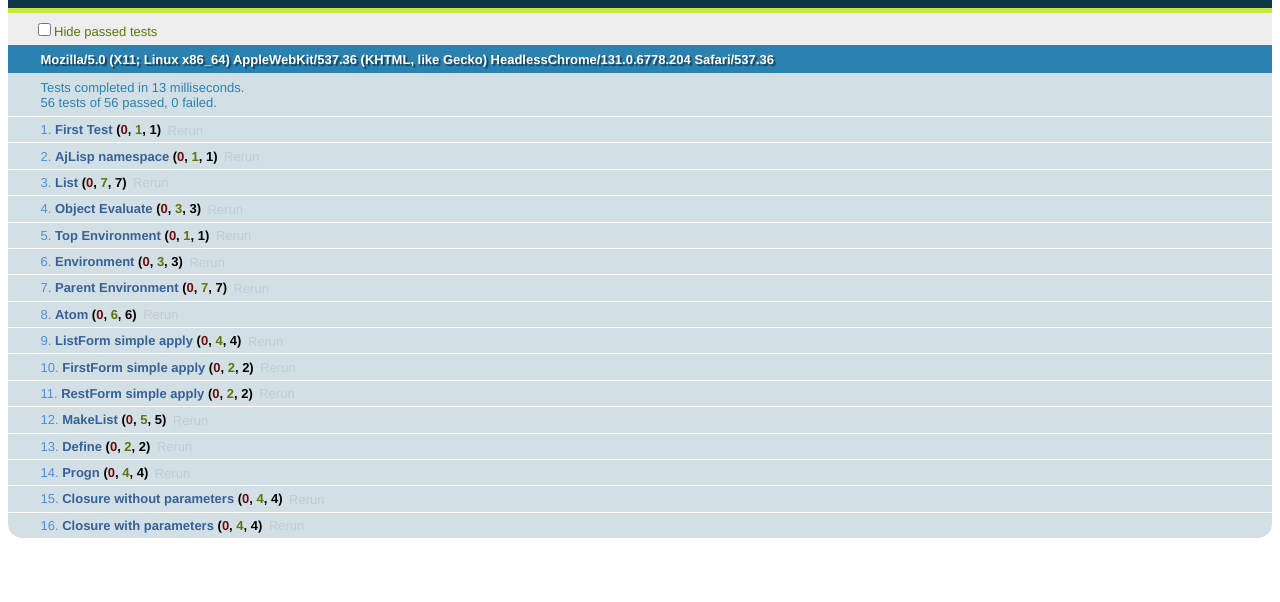
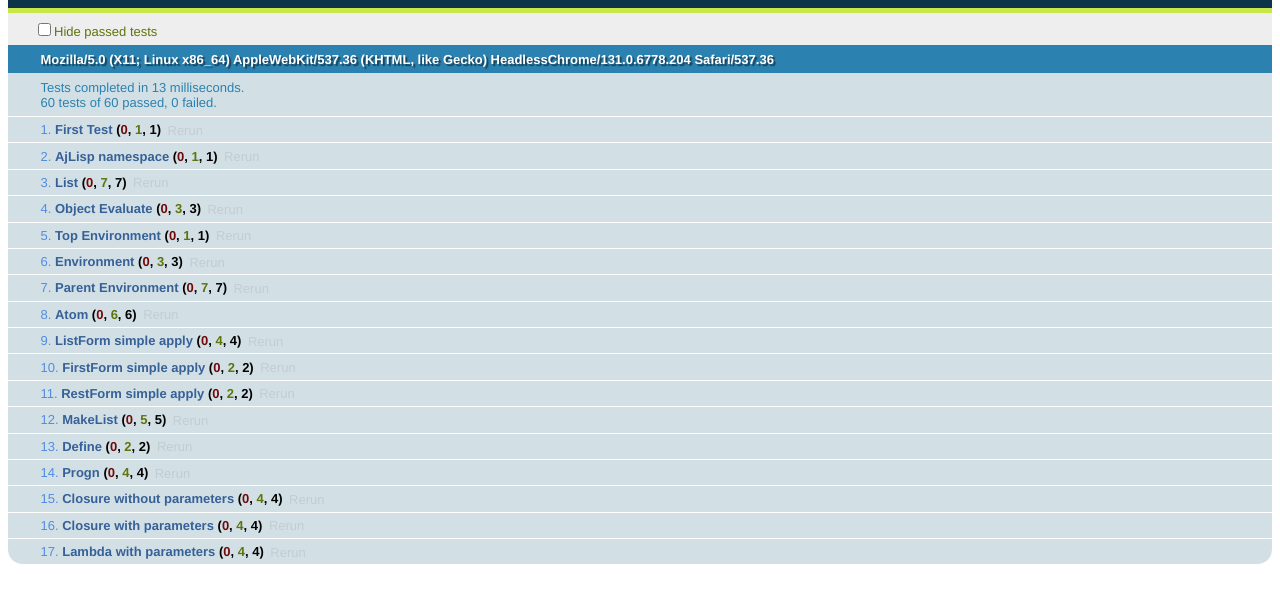
Before and after one commit to ajlopez/AjLispJs, a plain HTML site: page test/index.html in a window 1280 px wide. Shown: the part 48-650 px from the top of the page. Drawn offline with Linux system fonts and the light colour scheme.

Commit message:
Lambda with first test

```diff
--- a/src/ajlisp.js
+++ b/src/ajlisp.js
@@ -260,13 +260,21 @@ AjLisp = function() {
 			return list.rest();
 	}
 
-	var defineForm = new SpecialForm()
+	var defineForm = new SpecialForm();
 	defineForm.eval = function eval(list, env)
 	{
 		var name = list.first().name();
 		var value = evaluate(list.rest().first(), env);
 		environment[name] = value;
 		return value;
+	}
+
+	var lambdaForm = new SpecialForm();
+	lambdaForm.eval = function eval(list, env)
+	{
+		var argnames = list.first();
+		var body = list.rest();
+		return new Closure(argnames, env, body);
 	}
 
 	// Environment
@@ -279,6 +287,7 @@ AjLisp = function() {
 	environment.progn = prognForm;
 
 	environment.define = defineForm;
+	environment.lambda = lambdaForm;
 
 	return {
 		// Classes
--- a/test/index.html
+++ b/test/index.html
@@ -162,6 +162,19 @@
 			equal(AjLisp.environment.two, 2);
 			equal(AjLisp.environment.three, 3);
 		});
+
+		test("Lambda with parameters", function() {
+			var list1 = AjLisp.makeList(AjLisp.environment.define, new AjLisp.Atom("one"), new AjLisp.Atom("a"));
+			var list2 = AjLisp.makeList(AjLisp.environment.define, new AjLisp.Atom("two"), new AjLisp.Atom("b"));
+			var list3 = AjLisp.makeList(AjLisp.environment.define, new AjLisp.Atom("three"), new AjLisp.Atom("c"));
+			var names = AjLisp.makeList(new AjLisp.Atom("a"), new AjLisp.Atom("b"), new AjLisp.Atom("c"));
+			var lambda = AjLisp.makeList(AjLisp.environment.lambda, names, list1, list2, list3);
+			var list = AjLisp.makeList(lambda,1,2,3);
+			equal(list.evaluate(AjLisp.environment), 3);
+			equal(AjLisp.environment.one, 1);
+			equal(AjLisp.environment.two, 2);
+			equal(AjLisp.environment.three, 3);
+		});
 	});
 </script>
 </body>
```
